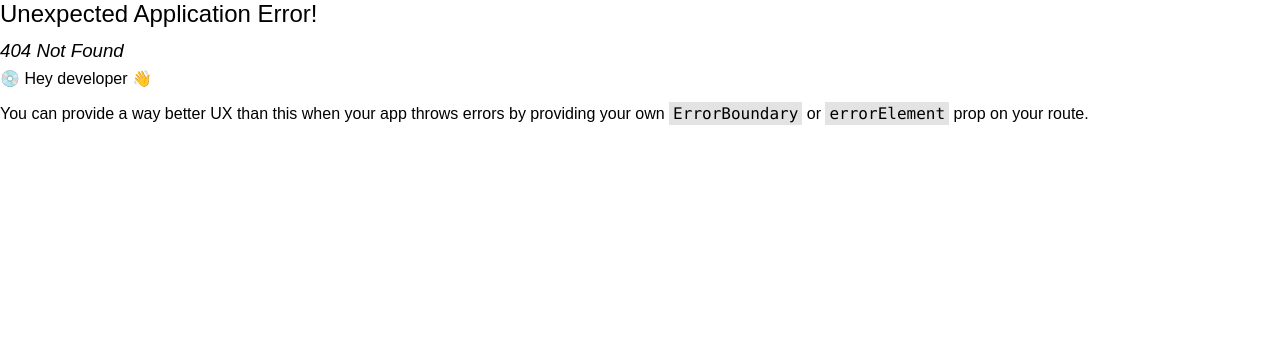
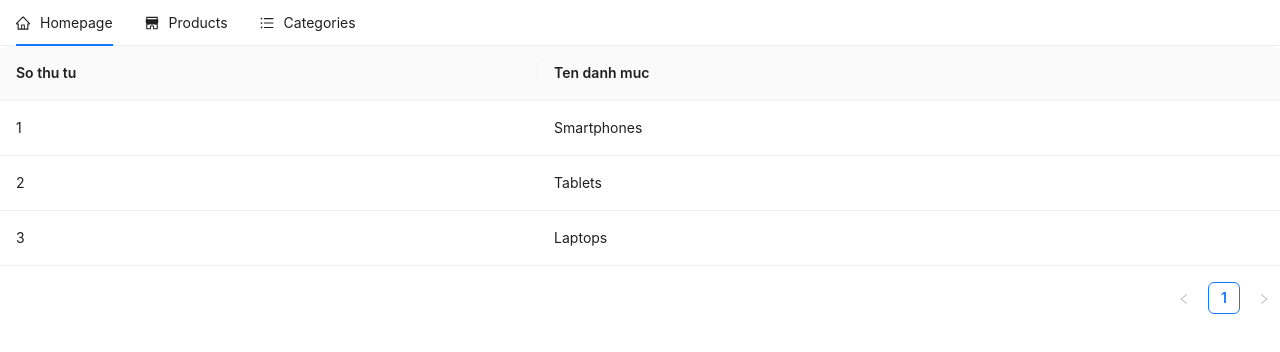
Before and after one commit to vanhoa690/react-su25, a React (Vite) app: page /users in a window 1280 px wide. Before the commit this address had no page. Shown: the top 352 px of the page. Built offline with nearby package versions, Linux system fonts and the light colour scheme; data requests are answered from the project's data file.

Commit message:
routes and navigate route

```diff
--- a/src/components/CategoryList.tsx
+++ b/src/components/CategoryList.tsx
@@ -1,5 +1,6 @@
 import { useQuery } from "@tanstack/react-query";
 import { Table } from "antd";
+import Header from "./Header";
 
 function CategoryList() {
   const fetchCategories = async () => {
@@ -25,6 +26,12 @@ function CategoryList() {
 
   return (
     <div>
+      <Header />
+      {/* {isLoading && <Spin />} */}
+      {/* {error && <p>Error: {error.message}</p>} */}
+      {/* {data?.map((item: Product) => (
+        <p key={item.id}>{item.name}</p>
+      ))} */}
       <Table
         dataSource={data}
         columns={columns}
--- /dev/null
+++ b/src/components/Header.tsx
@@ -0,0 +1,50 @@
+import React, { useState } from "react";
+import {
+  HomeOutlined,
+  ShopFilled,
+  UnorderedListOutlined,
+} from "@ant-design/icons";
+import type { MenuProps } from "antd";
+import { Menu } from "antd";
+import { useNavigate } from "react-router-dom";
+
+type MenuItem = Required<MenuProps>["items"][number];
+
+const items: MenuItem[] = [
+  {
+    label: "Homepage",
+    key: "/",
+    icon: <HomeOutlined />,
+  },
+  {
+    label: "Products",
+    key: "/products",
+    icon: <ShopFilled />,
+  },
+  {
+    label: "Categories",
+    key: "/categories",
+    icon: <UnorderedListOutlined />,
+  },
+];
+
+const Header: React.FC = () => {
+  const [current, setCurrent] = useState("home");
+  const navigate = useNavigate();
+
+  const onClick: MenuProps["onClick"] = (e) => {
+    setCurrent(e.key);
+    navigate(e.key);
+  };
+
+  return (
+    <Menu
+      onClick={onClick}
+      selectedKeys={[current]}
+      mode="horizontal"
+      items={items}
+    />
+  );
+};
+
+export default Header;
--- a/src/components/Homepage.tsx
+++ b/src/components/Homepage.tsx
@@ -1,9 +1,9 @@
-import HeaderNav from "./HeaderNav";
+import Header from "./Header";
 
 function Homepage() {
   return (
     <div>
-      <HeaderNav />
+      <Header />
       <h1>Trang chủ</h1>
       <p>Chào mừng bạn đến với trang chủ của chúng tôi!</p>
     </div>
--- a/src/components/ProductList.tsx
+++ b/src/components/ProductList.tsx
@@ -1,5 +1,6 @@
 import { useQuery } from "@tanstack/react-query";
 import { Image, Spin, Table } from "antd";
+import Header from "./Header";
 
 interface Product {
   id: string;
@@ -44,6 +45,7 @@ function ProductList() {
   ];
   return (
     <div>
+      <Header />
       {/* {isLoading && <Spin />} */}
       {error && <p>Error: {error.message}</p>}
       {/* {data?.map((item: Product) => (
```
Also changed, not shown: src/App.tsx (+12 -0 lines), src/components/HeaderNav.tsx (deleted, +0 -19 lines).
